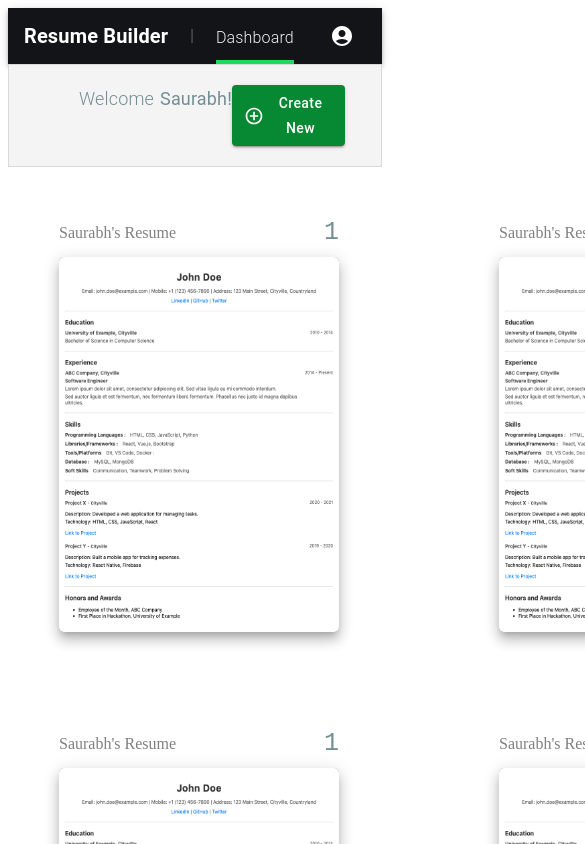
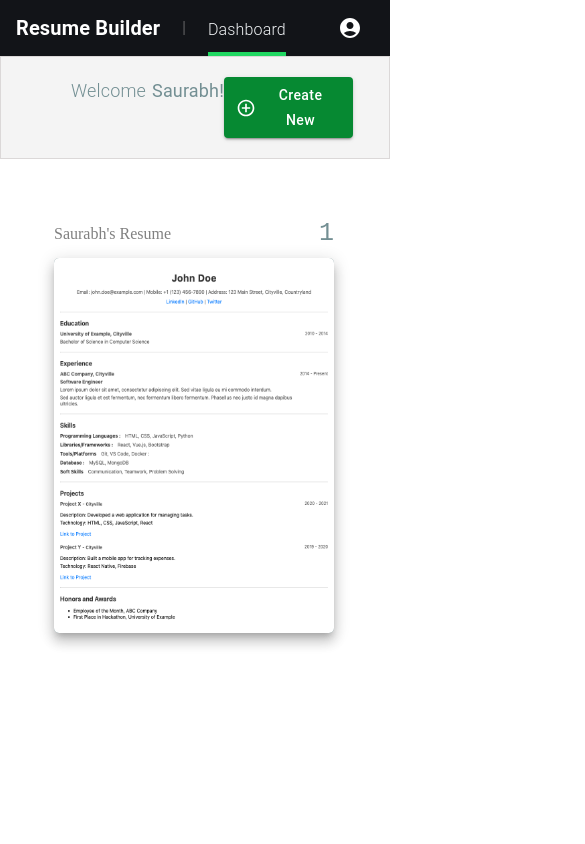
Before and after one commit to SaurabhKute/Resume-Builder, a React (Vite) app: page / in a window 390 px wide. Shown: the top 844 px of the page, 585 px wide, since content can reach past the window. Built offline with nearby package versions, Linux system fonts and the light colour scheme.

Commit message:
changes in css to make the code fully responsive

```diff
--- a/src/components/DashBoard/DashBoard.tsx
+++ b/src/components/DashBoard/DashBoard.tsx
@@ -8,34 +8,24 @@ export default function Dashboard() {
   const navigate = useNavigate();
 
   const handleCreateNewClick = () => {
-
     navigate('/resume');
   };
 
   return (
     <>
-      <div className="dasboard-main"
-      >
-        <BuiltResume/>
-        <BuiltResume/>
-        <BuiltResume/>
-        <BuiltResume/>
-        <BuiltResume/>
-        <BuiltResume/>
-       <div
-          className="card-content"
-          style={{ transition: "transform 0.8s ease",
+      <div className="dashboard-main">
+        <BuiltResume />
 
-           }}
-        >
-          <div className="sub-cart-content" onClick={handleCreateNewClick}>
+        <div className="card-content" style={{ transition: "transform 0.8s ease",
+
+         }}>
+          <div className="sub-card-content" onClick={handleCreateNewClick}>
             <Box
               sx={{
                 display: "flex",
                 justifyContent: "center",
                 cursor: "pointer",
                 alignItems: "center",
-                mt: "120px",
                 flexWrap: "wrap",
                 "& > :not(style)": {
                   m: 1,
@@ -50,7 +40,7 @@ export default function Dashboard() {
                   display: "flex",
                   alignItems: "center",
                   justifyContent: "center",
-                  marginRight: "10px",
+                  // marginRight: "10px",
                 }}
               >
                 <AddCircleIcon fontSize="large" sx={{ color: "#738f93" }} />
--- a/src/components/DashBoard/style.css
+++ b/src/components/DashBoard/style.css
@@ -1,27 +1,38 @@
-.dasboard-main {
-    background-color: rgb(255, 255, 255) !important;
-    display: grid;
-    grid-template-columns: repeat(3, 1fr); /* 3 columns */
-    gap: 1px;
-    padding: 1px;
+/* Global reset for margin and padding */
+* {
+  margin: 0;
+  padding: 0;
+  box-sizing: border-box;
+}
 
+.dashboard-main {
+  background-color: rgb(255, 255, 255) !important;
+  display: grid;
+  grid-template-columns: repeat(3, 1fr); /* 3 columns */
+  gap: 10px;
+  padding: 10px;
+  width: 100%;
+  overflow-x: hidden; /* Ensure no horizontal overflow */
 }
 
 .card-content {
   height: 420px;
-  width: 295px;
+  width: 100%; /* Ensure the card takes full width of its column */
+  max-width: 295px;
   border: 2px solid gray;
   display: flex;
-  margin: 70px;
+  /* margin: 30px; */
+  margin-top: 60px;
+margin-left: 40px;
   border-radius: 4px;
   justify-content: center;
   align-items: center;
+  transition: transform 0.8s ease;
 }
 
 .card-content:hover {
   cursor: pointer;
   transform: scale(0.9) !important;
-  /* You can adjust the scale value as needed */
   background-color: #738f93;
 }
 
@@ -31,8 +42,74 @@
   text-overflow: ellipsis;
 }
 
-.sub-cart-content {
-  /* display: block; */
-  /* margin: 10px; */
+.sub-card-content {
   justify-content: center;
 }
+
+/* Media Queries for Responsive Design */
+
+@media (max-width: 1280px) {
+  .dashboard-main {
+    grid-template-columns: repeat(3, 1fr); /* 2 columns */
+    padding-left: 35px;
+  }
+
+  .card-content {
+    margin: 20px;
+    margin-left: 40px;
+  }
+}
+
+
+@media (max-width: 1200px) {
+  .dashboard-main {
+    grid-template-columns: repeat(2, 1fr); /* 2 columns */
+    /* margin-left: 20px; */
+    padding-left: 70px;
+  }
+
+  .card-content {
+    margin: 20px;
+    margin-left: 40px;
+
+  }
+}
+
+@media (max-width: 820px) {
+  .dashboard-main {
+    grid-template-columns: repeat(2, 1fr); /* 2 columns */
+    /* margin-left: 20px; */
+    padding-left: 20px;
+  }
+
+  .card-content {
+    margin: 20px;
+    margin-left: 40px;
+
+  }
+}
+
+@media (max-width: 768px) {
+  .dashboard-main {
+    grid-template-columns: repeat(2, 1fr); /* 2 columns */
+    padding-left: 4px;
+
+  }
+
+  .card-content {
+    /* margin: 10px; */
+    margin-left: 42px;
+  }
+}
+
+@media (max-width: 480px) {
+  .card-content {
+    height: 300px;
+    width: 100%;
+    margin: 10px;
+  }
+
+  .sub-card-content {
+    margin-top: 60px; /* Adjust margin-top */
+  }
+}
--- a/src/index.css
+++ b/src/index.css
@@ -0,0 +1,6 @@
+/* global.css */
+* {
+    margin: 0;
+    padding: 0;
+    box-sizing: border-box;
+  }
```
